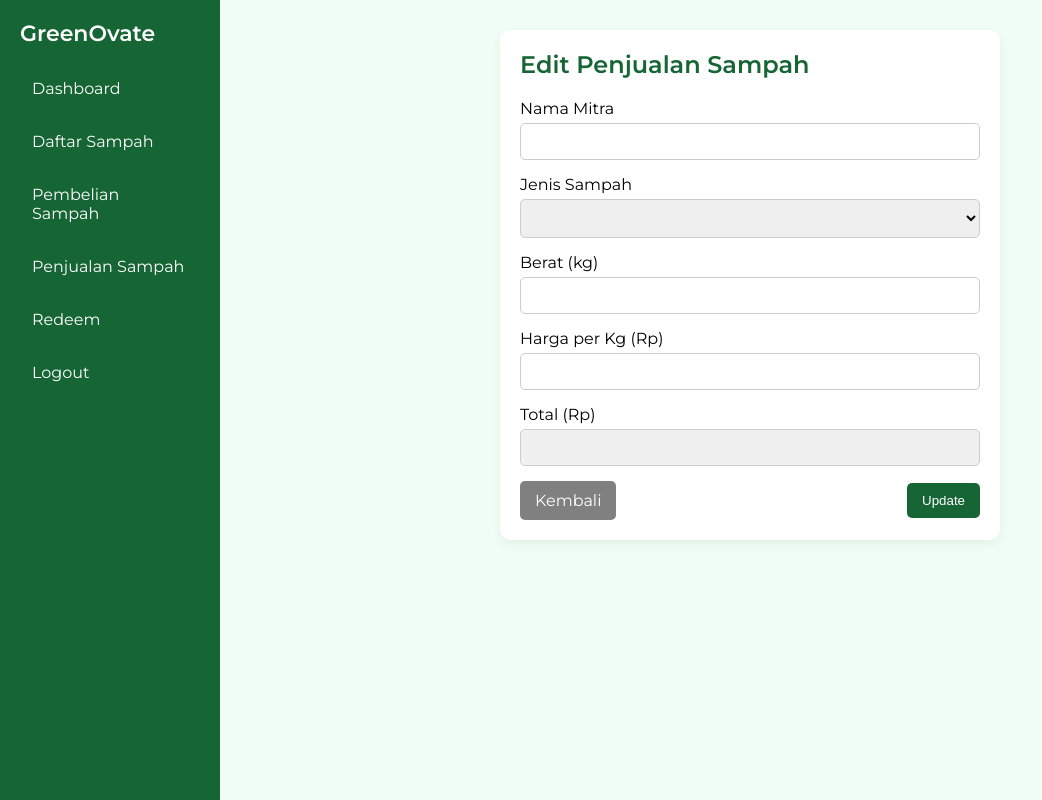
After one commit to DimasRizky21/BankSampah, a PHP site: page /admin/edit_jual_sampah.php?id=1 in a window 1280 px wide. The commit adds this page. Shown: the whole page, without its empty margins (0-1042 px from the left). Run offline with PHP 8.4, Linux system fonts and the light colour scheme; data that the repository does not hold is empty.

Commit message:
Menambah Opsi edit dan hapus di penjualan sampah

```diff
--- /dev/null
+++ b/admin/edit_jual_sampah.php
@@ -0,0 +1,133 @@
+<?php
+include '../koneksi.php';
+
+// Ambil ID dari URL
+$id = intval($_GET['id']);
+
+// Ambil data penjualan berdasarkan ID
+$query = mysqli_query($koneksi, "SELECT * FROM penjualan_sampah WHERE id = '$id'");
+$data = mysqli_fetch_assoc($query);
+
+// Ambil data jenis sampah untuk dropdown
+$jenis_query = mysqli_query($koneksi, "SELECT id, jenis_sampah FROM sampah ORDER BY jenis_sampah ASC");
+
+// Jika form disubmit
+if ($_SERVER['REQUEST_METHOD'] == 'POST') {
+    $nama_mitra = mysqli_real_escape_string($koneksi, $_POST['nama_mitra']);
+    $jenis_sampah_id = intval($_POST['jenis_sampah']);
+    $berat = floatval($_POST['berat']);
+    $harga_per_kg = intval($_POST['harga_per_kg']);
+    $total = $berat * $harga_per_kg;
+    $tanggal = date('Y-m-d');
+
+    // Ambil nama jenis sampah
+    $jenis_result = mysqli_query($koneksi, "SELECT jenis_sampah FROM sampah WHERE id = '$jenis_sampah_id'");
+    $jenis_data = mysqli_fetch_assoc($jenis_result);
+    $jenis_sampah = $jenis_data['jenis_sampah'];
+
+    // Update ke database
+    mysqli_query($koneksi, "UPDATE penjualan_sampah SET
+        nama_mitra = '$nama_mitra',
+        jenis_sampah = '$jenis_sampah',
+        berat_kg = '$berat',
+        harga_per_kg = '$harga_per_kg',
+        total = '$total',
+        tanggal = '$tanggal'
+        WHERE id = '$id'
+    ");
+
+    header("Location: jual_sampah.php");
+    exit;
+}
+?>
+
+<!DOCTYPE html>
+<html lang="en">
+<head>
+    <meta charset="UTF-8" />
+    <meta name="viewport" content="width=device-width, initial-scale=1.0"/>
+    <title>Edit Penjualan Sampah | GreenOvate</title>
+    <link href="https://fonts.googleapis.com/css2?family=Montserrat:wght@400;600&display=swap" rel="stylesheet"/>
+    <style>
+        * { box-sizing: border-box; margin: 0; padding: 0; }
+        body { font-family: 'Montserrat', sans-serif; background-color: #f5fafd; display: flex; }
+        .sidebar { width: 220px; background-color: #166534; padding: 20px; height: 100vh; color: white; }
+        .sidebar h2 { font-size: 22px; margin-bottom: 20px; }
+        .sidebar nav a { display: block; padding: 12px; margin-bottom: 10px; color: white; text-decoration: none; border-radius: 8px; }
+        .sidebar nav a:hover { background-color: #1b7c4d; }
+        .main { flex: 1; padding: 30px; background-color: #f0fdf4; }
+        .form-container { background: white; padding: 20px; border-radius: 10px; max-width: 500px; margin: auto; box-shadow: 0 4px 10px rgba(0,0,0,0.05); }
+        .form-container h2 { margin-bottom: 20px; color: #166534; }
+        label { display: block; margin-bottom: 5px; }
+        input, select { width: 100%; padding: 10px; margin-bottom: 15px; border: 1px solid #ccc; border-radius: 5px; }
+        input[readonly] { background-color: #f0f0f0; }
+        .button-group { display: flex; justify-content: space-between; align-items: center; }
+        .btn { padding: 10px 15px; border: none; border-radius: 5px; cursor: pointer; color: white; text-decoration: none; }
+        .btn-back { background: grey; }
+        .btn-submit { background: #166534; }
+    </style>
+</head>
+<body>
+    <aside class="sidebar">
+        <h2>GreenOvate</h2>
+        <nav>
+            <a href="dashboard.php">Dashboard</a>
+            <a href="jenis_sampah.php">Daftar Sampah</a>
+            <a href="beli_sampah.php">Pembelian Sampah</a>
+            <a href="jual_sampah.php">Penjualan Sampah</a>
+            <a href="redeem.php">Redeem</a>
+            <a href="logout.php">Logout</a>
+        </nav>
+    </aside>
+
+    <main class="main">
+        <div class="form-container">
+            <h2>Edit Penjualan Sampah</h2>
+            <form method="POST">
+                <label for="nama_mitra">Nama Mitra</label>
+                <input type="text" name="nama_mitra" id="nama_mitra" required value="<?= htmlspecialchars($data['nama_mitra']) ?>">
+
+                <label for="jenis_sampah">Jenis Sampah</label>
+                <select id="jenis_sampah" name="jenis_sampah" required>
+                    <option value="" disabled>Pilih Jenis</option>
+                    <?php while ($jenis = mysqli_fetch_assoc($jenis_query)) : ?>
+                        <option value="<?= $jenis['id'] ?>"
+                        <?= ($jenis['jenis_sampah'] == $data['jenis_sampah']) ? 'selected' : '' ?>>
+                            <?= htmlspecialchars($jenis['jenis_sampah']) ?>
+                        </option>
+                    <?php endwhile; ?>
+                </select>
+
+                <label for="berat">Berat (kg)</label>
+                <input type="number" step="0.01" id="berat" name="berat" required value="<?= htmlspecialchars($data['berat_kg']) ?>">
+
+                <label for="harga_per_kg">Harga per Kg (Rp)</label>
+                <input type="number" id="harga_per_kg" name="harga_per_kg" required value="<?= htmlspecialchars($data['harga_per_kg']) ?>">
+
+                <label for="total">Total (Rp)</label>
+                <input type="number" id="total" name="total" readonly required value="<?= htmlspecialchars($data['total']) ?>">
+
+                <div class="button-group">
+                    <a href="jual_sampah.php" class="btn btn-back">Kembali</a>
+                    <button type="submit" class="btn btn-submit">Update</button>
+                </div>
+            </form>
+        </div>
+    </main>
+
+    <script>
+        const berat = document.getElementById('berat');
+        const hargaPerKg = document.getElementById('harga_per_kg');
+        const total = document.getElementById('total');
+
+        function hitungTotal() {
+            const beratValue = parseFloat(berat.value) || 0;
+            const hargaValue = parseInt(hargaPerKg.value) || 0;
+            total.value = beratValue * hargaValue;
+        }
+
+        berat.addEventListener('input', hitungTotal);
+        hargaPerKg.addEventListener('input', hitungTotal);
+    </script>
+</body>
+</html>
--- a/koneksi.php
+++ b/koneksi.php
@@ -1,5 +1,5 @@
 <?php
-$koneksi = mysqli_connect("localhost:3307", "root", "", "banksampah");
+$koneksi = mysqli_connect("localhost", "root", "", "banksampah");
 if (!$koneksi) {
     die("Koneksi database gagal: " . mysqli_connect_error());
 }
```
Also changed, not shown: admin/hapus_beli_sampah.php (added, +19 -0 lines), admin/hapus_jual_sampah.php (added, +19 -0 lines), admin/jual_sampah.php (+12 -0 lines), banksampah.sql (deleted, +0 -52 lines).
